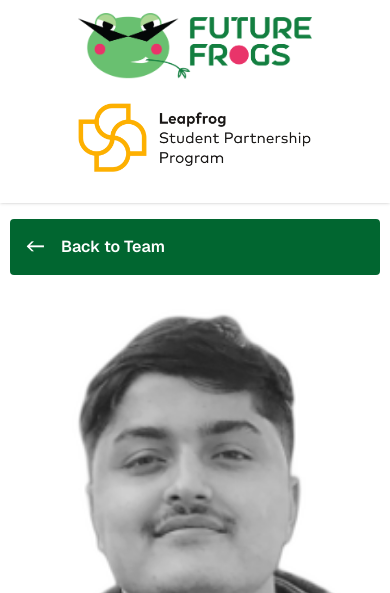
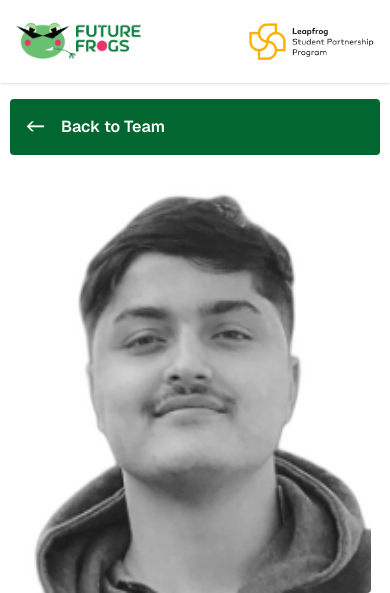
Before and after one commit to Shubham-K77/portfolioLeapfrog, a plain HTML site: page pages/Prasun.html in a window 390 px wide. Shown: the top 593 px of the page. Drawn offline with nearby package versions, Linux system fonts and the light colour scheme.

Commit message:
"Fixed the navbar for prasun and Shashi"

```diff
--- a/pages/Prasun.html
+++ b/pages/Prasun.html
@@ -33,11 +33,11 @@
     <!-- NavBar -->
     <nav class="sticky top-0 z-[50] bg-transparent backdrop-blur-md w-full">
       <div
-        class="w-full h-[24vh] lg:h-[12vh] shadow-sm bg-transparent flex flex-col justify-start items-center lg:flex-row lg:px-[22vh] lg:justify-between lg:items-center mb-[1rem]"
+        class="w-full h-auto lg:h-[12vh] shadow-sm bg-transparent flex flex-row justify-between items-center px-4 lg:px-[22vh] mb-[1rem] py-4"
       >
         <!-- Team Logo -->
         <div
-          class="w-[60%] h-[8vh] mb-4 mt-3 lg:mb-0 lg:w-[28vh] lg:h-[8vh] bg-transparent hover:cursor-pointer"
+          class="w-[35%] h-[6vh] sm:w-[30%] sm:h-[7vh] md:w-[26%] md:h-[8vh] lg:w-[28vh] lg:h-[8vh] bg-transparent hover:cursor-pointer"
           style="
             background-image: url('../assets/logo.png');
             background-position: center;
@@ -48,7 +48,7 @@
         ></div>
         <!-- Lsp Logo -->
         <div
-          class="w-[60%] h-[10vh] lg:w-[28vh] lg:h-[8vh] bg-transparent hover:cursor-pointer"
+          class="w-[35%] h-[6vh] sm:w-[30%] sm:h-[7vh] md:w-[26%] md:h-[8vh] lg:w-[28vh] lg:h-[8vh] bg-transparent hover:cursor-pointer"
           style="
             background-image: url('../assets/lspLogo.png');
             background-position: center;
```
Also changed, not shown: pages/Shashi.html (+3 -3 lines).
